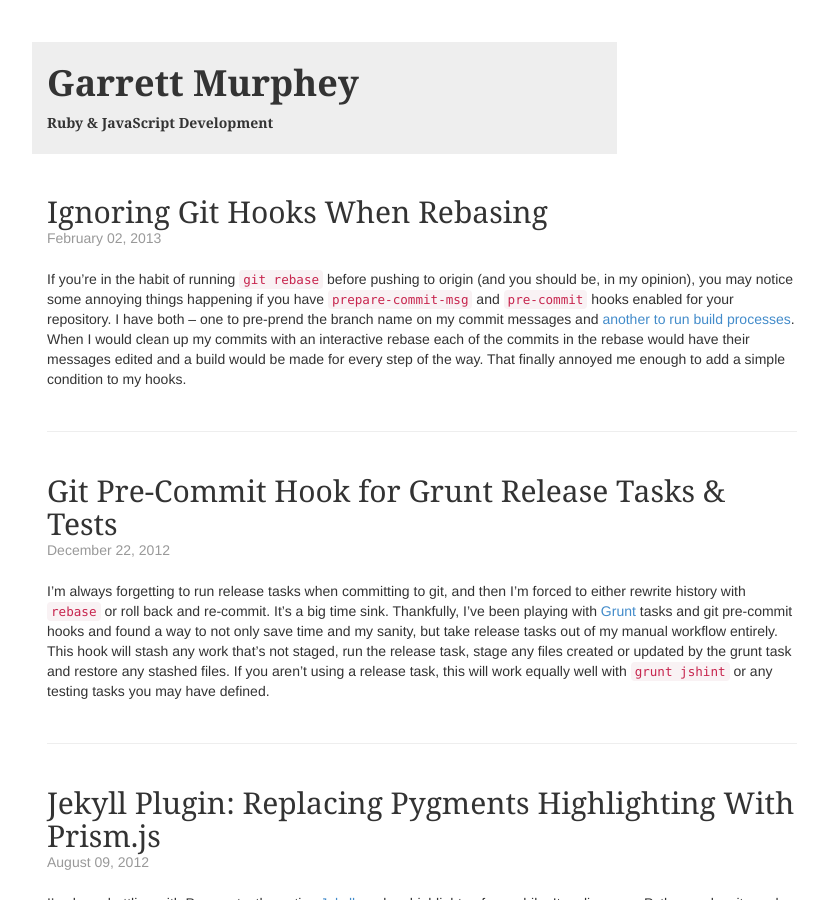
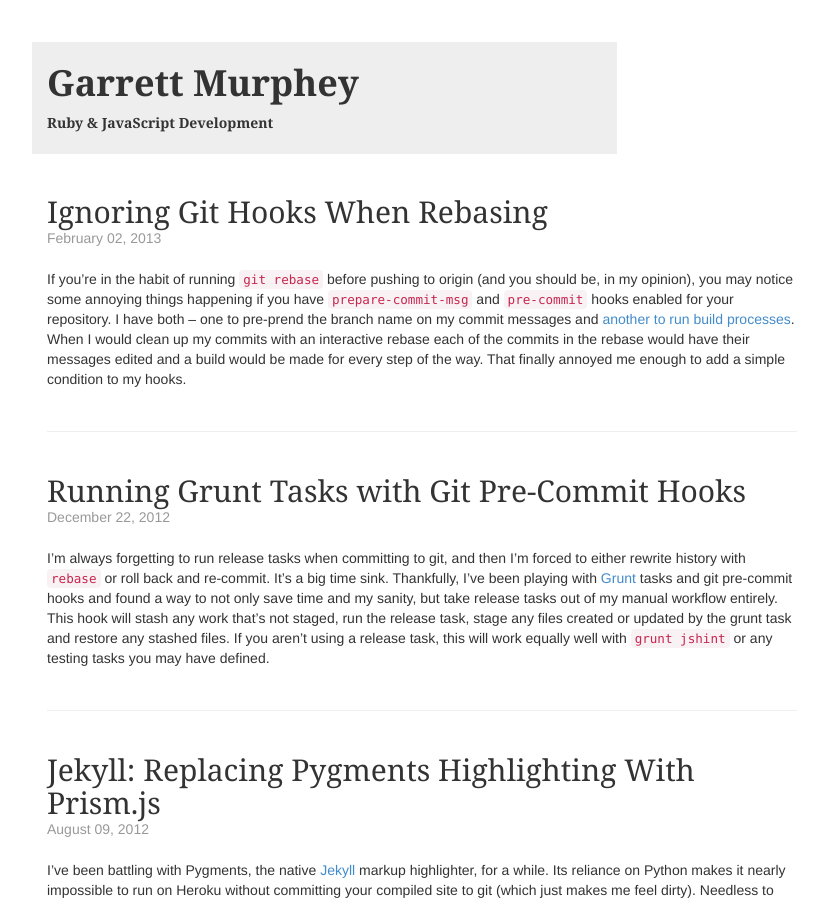
Before and after one commit to gmurphey/gmurphey.github.io, a Jekyll site: the page built from index.html, in a window 1280 px wide and 900 px high. Shown: the whole window, without its empty margins (23-848 px from the left). Built offline with Jekyll 4.4.1, drawn with Linux system fonts in a browser that asks for light colours; the list of posts is cut into pages by our own code.

Commit message:
Updating titles.

```diff
--- a/_posts/2012-08-09-jekyll-plugin-syntax-highlighting-with-prism.markdown
+++ b/_posts/2012-08-09-jekyll-plugin-syntax-highlighting-with-prism.markdown
@@ -1,5 +1,5 @@
 ---
-title: "Jekyll Plugin: Replacing Pygments Highlighting With Prism.js"
+title: "Jekyll: Replacing Pygments Highlighting With Prism.js"
 layout: post
 date: 2012-08-09
 
--- a/_posts/2012-12-22-grunt-pre-commit-hook-for-release-tasks.markdown
+++ b/_posts/2012-12-22-grunt-pre-commit-hook-for-release-tasks.markdown
@@ -1,5 +1,5 @@
 ---
-title: "Git Pre-Commit Hook for Grunt Release Tasks & Tests"
+title: "Running Grunt Tasks with Git Pre-Commit Hooks"
 layout: post
 date: 2012-12-22
 ---
```
